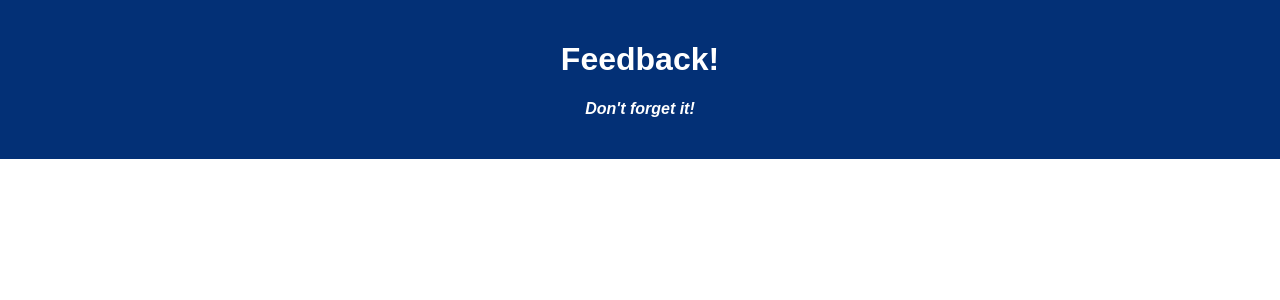
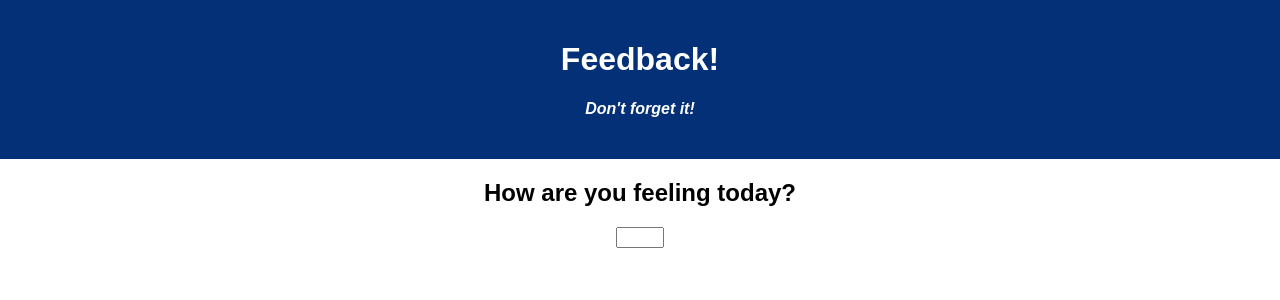
Before and after one commit to Alcamara/weekend-redux-feedback-loop, a React (Create React App) app: page / in a window 1280 px wide. Shown: the top 300 px of the page. Built offline with nearby package versions, Linux system fonts and the light colour scheme.

Commit message:
added FeedBackFeeling component

```diff
--- a/src/components/App/App.jsx
+++ b/src/components/App/App.jsx
@@ -1,6 +1,9 @@
 import React from 'react';
 import axios from 'axios';
 import './App.css';
+
+//components
+import FeedBackFeeling from '../FeedBackFeeling/FeedBackFeeling';
 
 function App() {
 
@@ -10,6 +13,8 @@ function App() {
         <h1 className='App-title'>Feedback!</h1>
         <h4>Don't forget it!</h4>
       </header>
+      {/* Feeling Question */}
+      <FeedBackFeeling/>
     </div>
   );
 }
--- /dev/null
+++ b/src/components/FeedBackFeeling/FeedBackFeeling.jsx
@@ -0,0 +1,10 @@
+
+
+export default function FeedBackFeeling(){
+    return(
+        <div>
+            <h2>How are you feeling today?</h2>
+            <input type="number" min='0' max='5' />
+        </div>
+    )
+}
```
